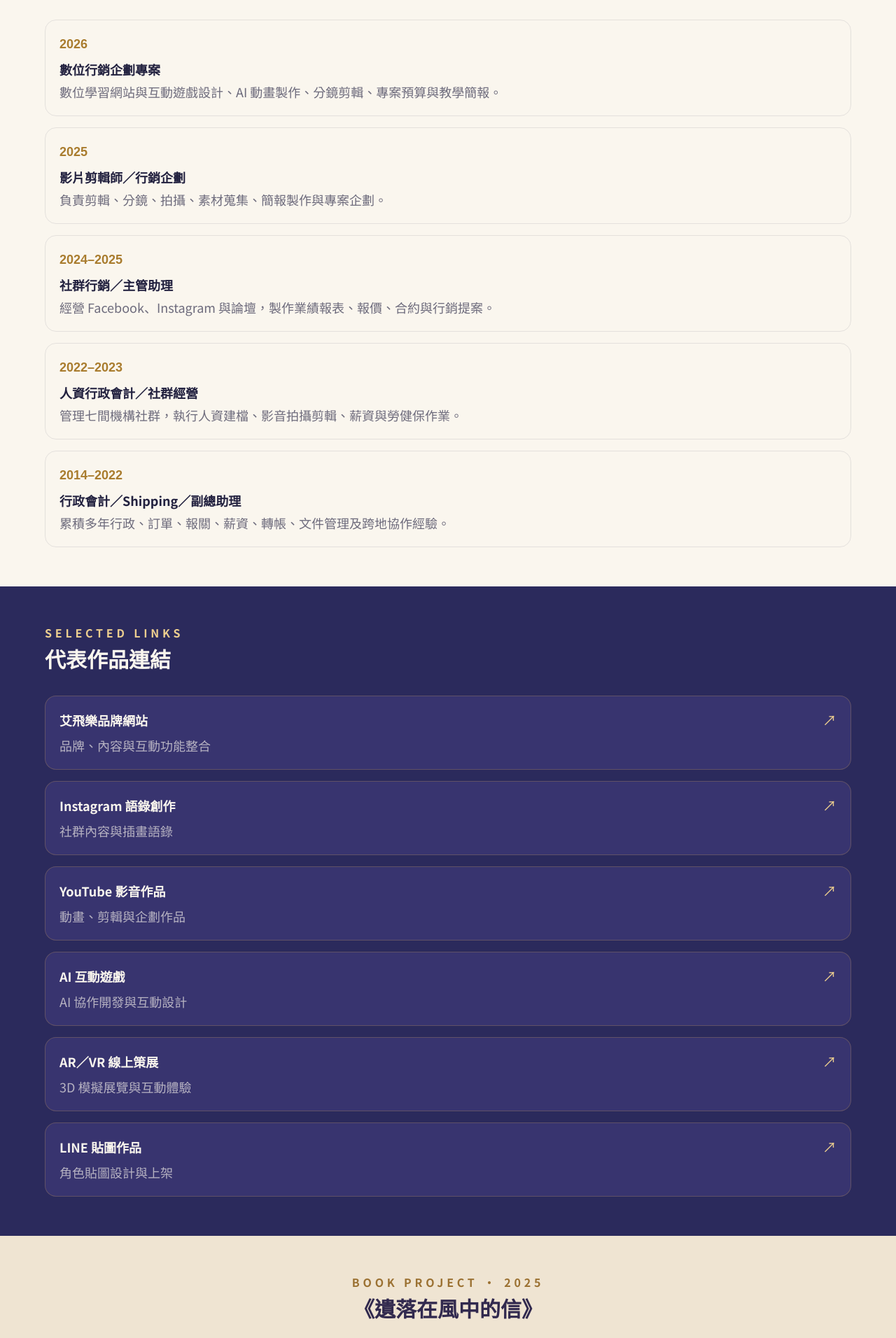
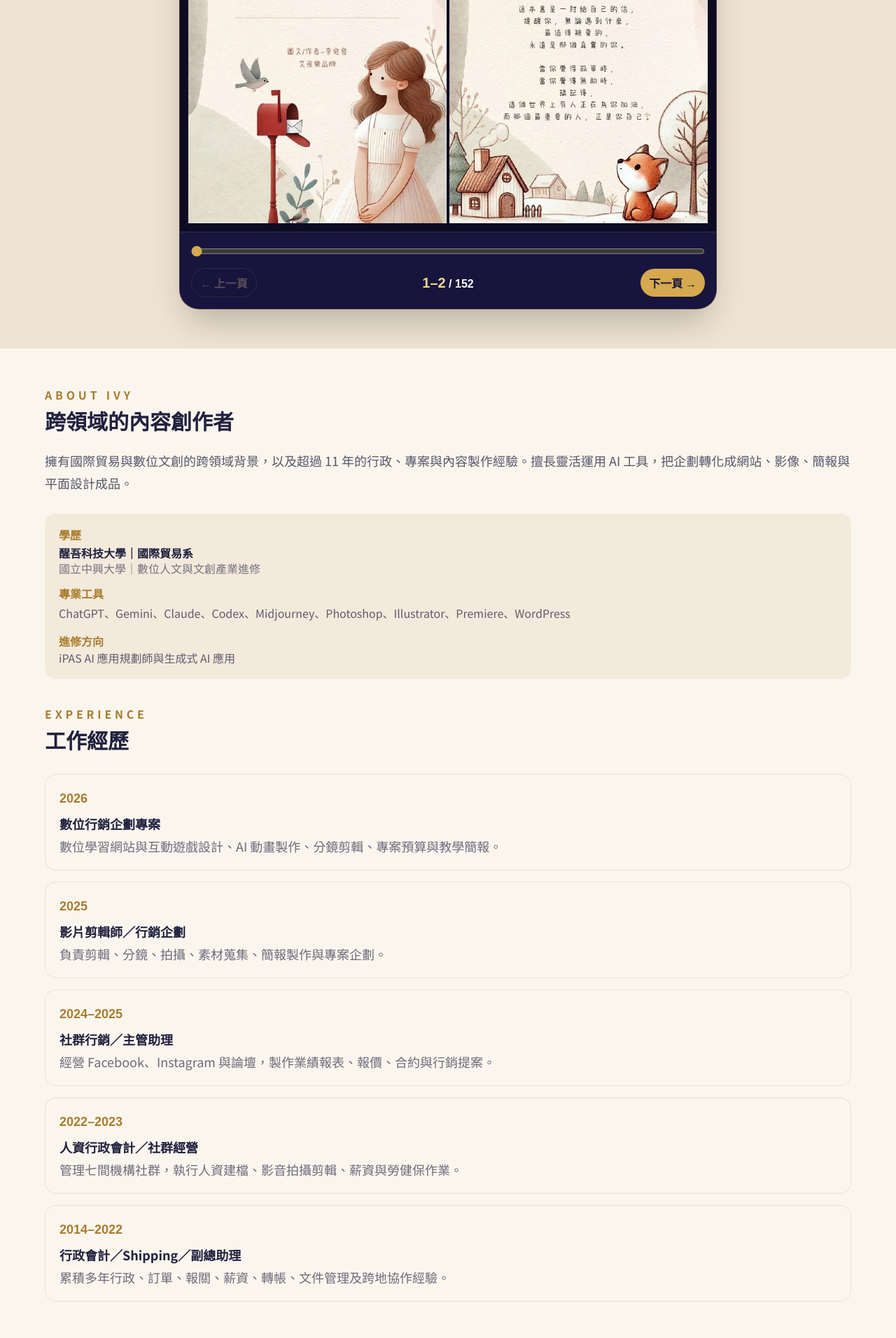
Before and after one commit to kitty840219-web/claude-, a Next.js app: page /portfolio in a window 1280 px wide. Shown: the part 2293-4205 px from the top of the page at 70% size. Built offline with nearby package versions, Linux system fonts and the light colour scheme; no server answers; a web font is replaced by a local one.

Commit message:
Place ebook directly below portfolio reader

```diff
--- a/app/portfolio/page.tsx
+++ b/app/portfolio/page.tsx
@@ -44,6 +44,8 @@ export default function PortfolioPage() {
 
       <PortfolioGallery />
 
+      <AifeilerBookReader />
+
       <section className="bg-paper px-5 py-14 text-ink sm:px-8 sm:py-20">
         <div className="mx-auto max-w-6xl">
           <div className="grid gap-10 lg:grid-cols-[0.72fr_1.28fr]">
@@ -88,7 +90,6 @@ export default function PortfolioPage() {
         </div>
       </section>
 
-      <AifeilerBookReader />
     </div>
   );
 }
```
